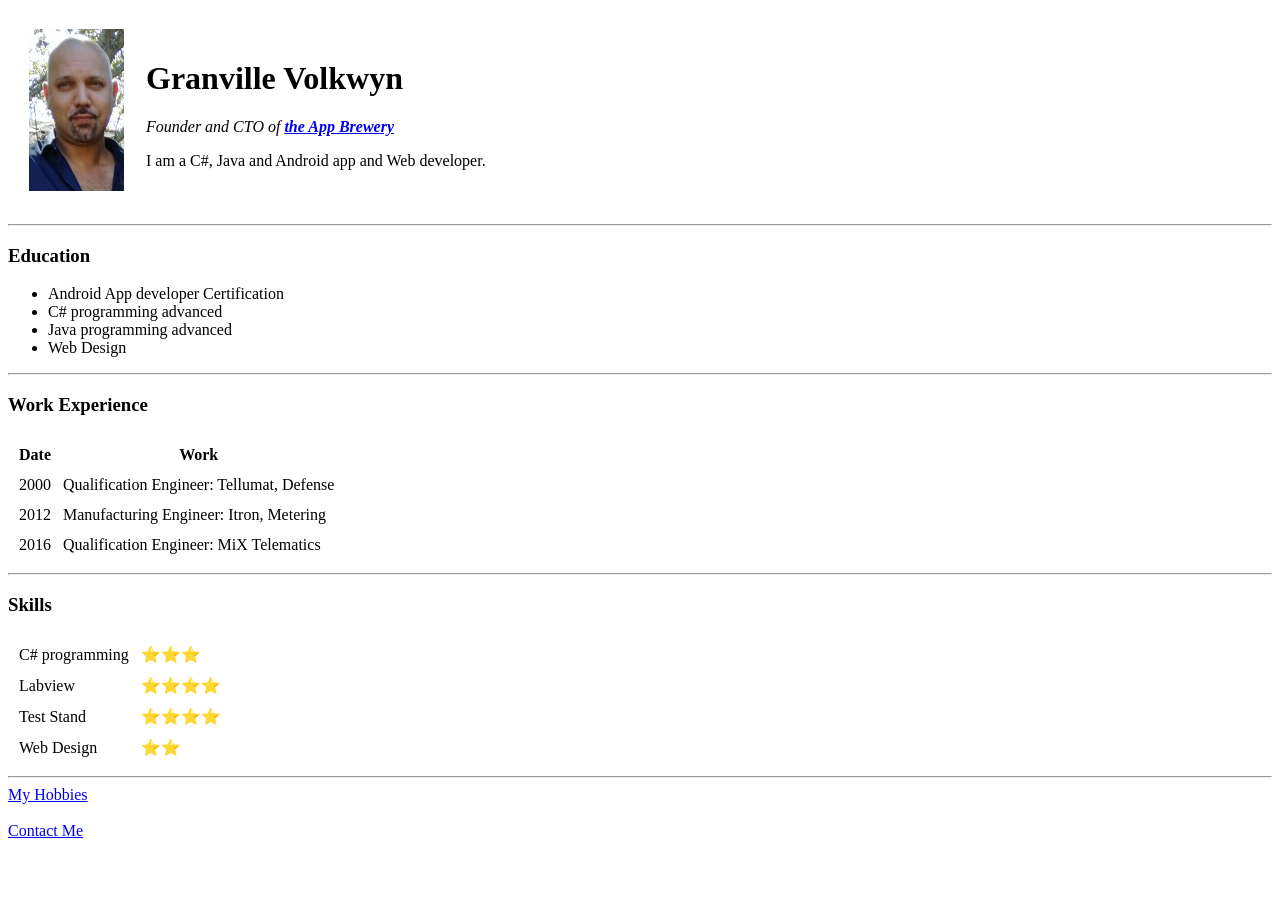
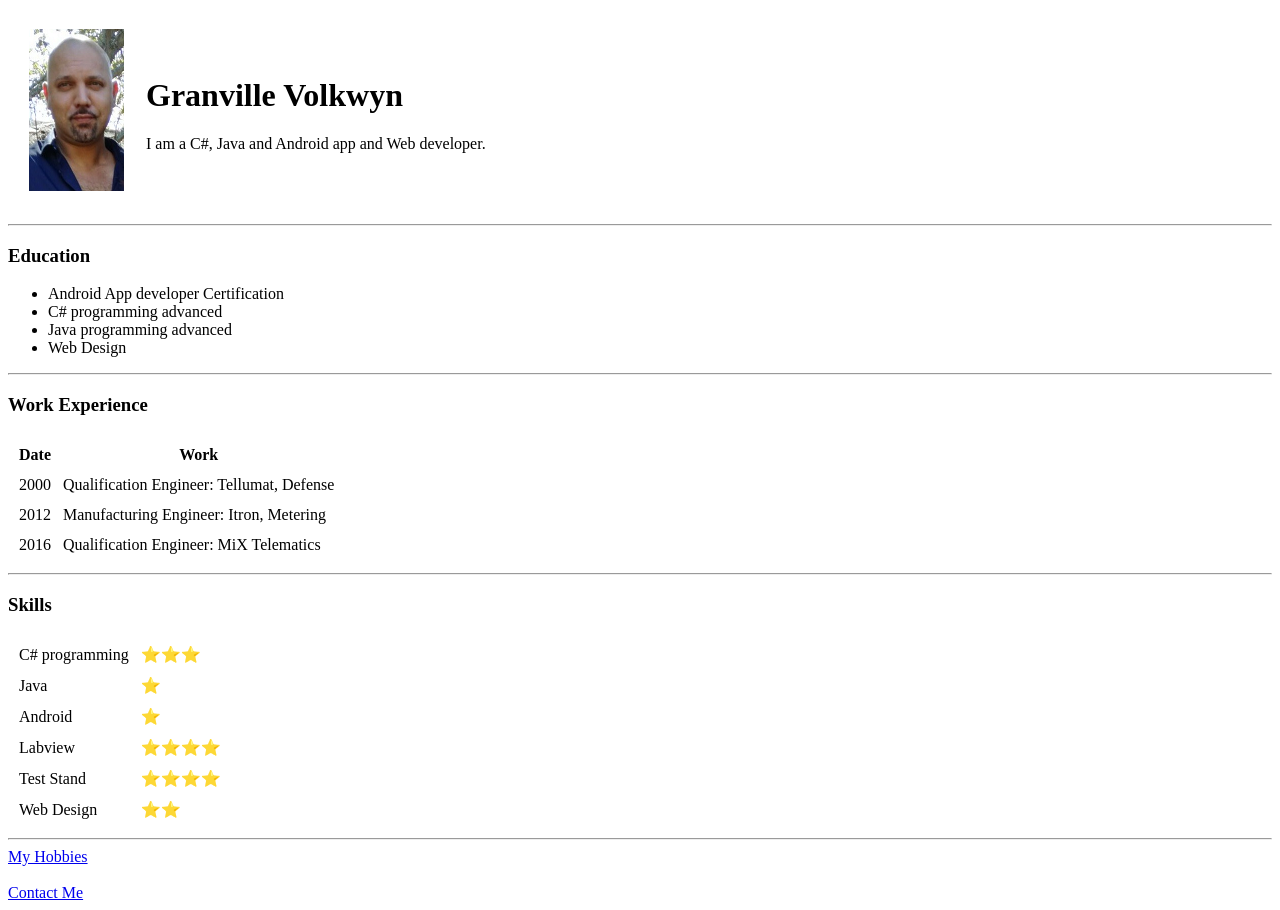
Before and after one commit to gvolkwyn/cv, a plain HTML site: page index.html in a window 1280 px wide. Before the commit the page ends 848 px from the top, so only its background shows below. Drawn offline with Linux system fonts and the light colour scheme; files whose address does not match are found by name.

Commit message:
Update Index.html with 2 more skills

```diff
--- a/index.html
+++ b/index.html
@@ -12,7 +12,7 @@
     <tr>
       <td><img src="images/Granville.png" alt="Granville Profile Picture"></td>
       <td><h1>Granville Volkwyn</h1>
-      <p><em>Founder and CTO of <strong><a href="https://www.appbrewery.co/">the App Brewery</a></strong></em></p>
+
     <footer>
     <p>I am a C#, Java and Android app and Web developer.</p></td>
     </tr>
@@ -62,6 +62,14 @@
     <td>C# programming</td>
     <td>⭐⭐⭐</td>
   </tr>
+   <tr>
+    <td>Java</td>
+    <td>⭐</td>
+  </tr>
+   <tr>
+    <td>Android</td>
+    <td>⭐</td>
+  </tr>
   <tr>
     <td>Labview</td>
     <td>⭐⭐⭐⭐</td>
```
